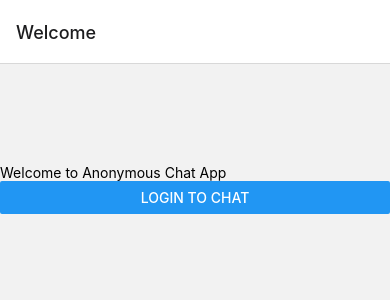
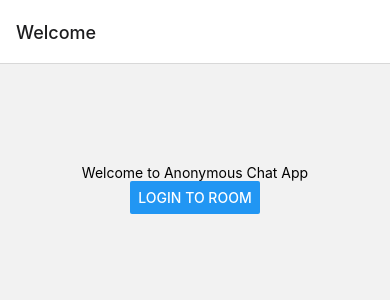
Before and after one commit to theafolayan/soshace-chat, a React Native app: screen /Welcome in a window 390 px wide. Shown: the top 300 px of the page. Built offline with nearby package versions, Linux system fonts and the light colour scheme; no server answers.

Commit message:
changed folder structure

```diff
--- a/App.js
+++ b/App.js
@@ -1,7 +1,7 @@
 import { StatusBar } from "expo-status-bar";
 import { StyleSheet, Text, View } from "react-native";
-import Router from "./src/utils/router";
-import WelcomeScreen from "./src/WelcomeScreen";
+import Router from "./src/router";
+import WelcomeScreen from "./src/screens/WelcomeScreen";
 
 export default function App() {
   return <Router />;
--- a/firebaseConfig.js
+++ b/firebaseConfig.js
@@ -1,9 +1,7 @@
 // Import the functions you need from the SDKs you need
 import { initializeApp } from "firebase/app";
 import { getAuth } from "firebase/auth";
-import { getDatabase } from "firebase/database";
 
-// import {getR}
 // TODO: Add SDKs for Firebase products that you want to use
 // https://firebase.google.com/docs/web/setup#available-libraries
 
@@ -22,5 +20,3 @@ const firebaseConfig = {
 const app = initializeApp(firebaseConfig);
 
 export const auth = getAuth(app);
-// export const database = getFirestore();
-// export const database = getDatabase();
--- a/src/utils/router.js
+++ b/src/router.js
@@ -2,8 +2,8 @@ import React from "react";
 import { NavigationContainer } from "@react-navigation/native";
 import { createStackNavigator } from "@react-navigation/stack";
 
-import WelcomeScreen from "../WelcomeScreen";
-import ChatScreen from "../ChatScreen";
+import WelcomeScreen from "./screens/WelcomeScreen";
+import ChatScreen from "./screens/ChatScreen";
 import { useAuthentication } from "./useAuth";
 
 const Stack = createStackNavigator();
@@ -31,5 +31,5 @@ function UserStack() {
 export default function Router() {
   const { user } = useAuthentication();
 
-  return user ? <UserStack /> : <AuthStack />;
+  return !user ? <AuthStack /> : <UserStack />;
 }
--- a/src/ChatScreen.js
+++ b/src/screens/ChatScreen.js
@@ -1,7 +1,7 @@
 import React, { useCallback, useState, useEffect } from "react";
 import { GiftedChat } from "react-native-gifted-chat";
 import { ref, onValue, set, push, getDatabase } from "firebase/database";
-import { auth } from "../firebaseConfig";
+import { auth } from "../../firebaseConfig";
 export default function ChatScreen() {
   const [messages, setMessages] = useState([]);
 
--- a/src/WelcomeScreen.js
+++ b/src/screens/WelcomeScreen.js
@@ -7,7 +7,7 @@ import {
 } from "react-native";
 import React, { useState } from "react";
 import { signInAnonymously } from "firebase/auth";
-import { auth } from "../firebaseConfig";
+import { auth } from "../../firebaseConfig";
 
 export default function WelcomeScreen() {
   const [loading, setLoading] = useState(false);
@@ -25,12 +25,13 @@ export default function WelcomeScreen() {
     <View
       style={{
         justifyContent: "center",
+        alignItems: "center",
         marginVertical: 100,
       }}
     >
       <Text>Welcome to Anonymous Chat App</Text>
-      <Button title="Login to chat" onPress={handleLogin} />
-      {loading && <ActivityIndicator size="large" />}
+      <Button title="Login to Room" onPress={handleLogin} />
+      {loading && <ActivityIndicator size="large" color="green" />}
     </View>
   );
 }
--- a/src/utils/useAuth.js
+++ b/src/useAuth.js
@@ -1,6 +1,6 @@
 import React, { useState } from "react";
 import { onAuthStateChanged } from "firebase/auth";
-import { auth } from "../../firebaseConfig";
+import { auth } from "../firebaseConfig";
 
 export function useAuthentication() {
   const [user, setUser] = useState();
```
